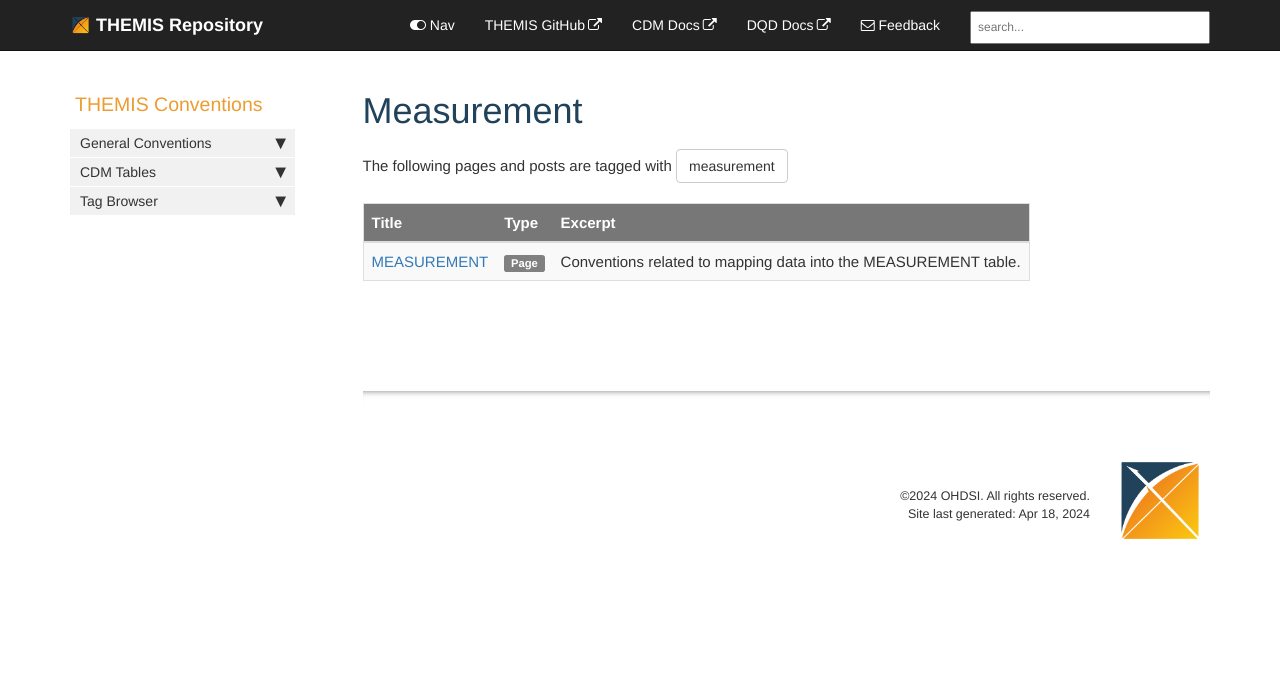
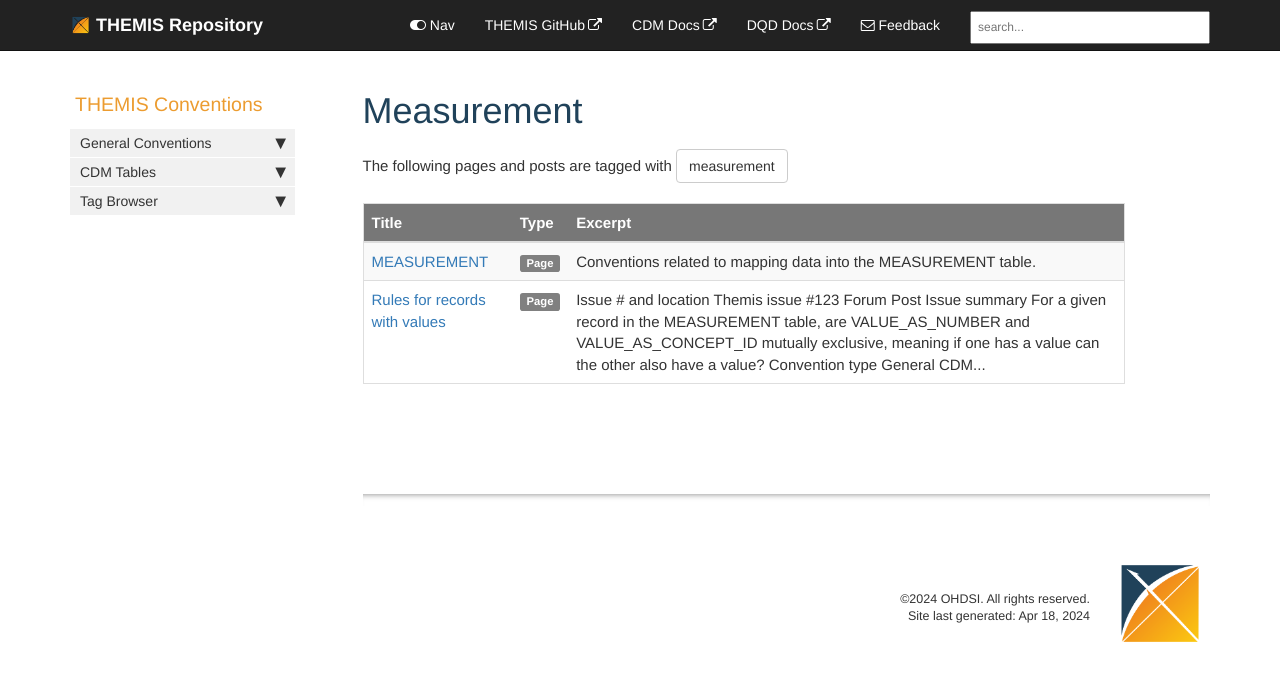
Before and after one commit to OHDSI/Themis, a Jekyll site: the page built from docs/pages/tags/tag_measurement.md, in a window 1280 px wide. Shown: the top 681 px of the page. Built offline with Jekyll 4.4.1, drawn with Linux system fonts in a browser that asks for light colours; comment, search, counter and statistics services are not loaded; part of the change alters nothing that is shown.

Commit message:
records with values
closes #123

```diff
--- a/docs/_data/sidebars/mydoc_sidebar.yml
+++ b/docs/_data/sidebars/mydoc_sidebar.yml
@@ -28,6 +28,10 @@ entries:
 
     - title: Providers with Mulitple Addresses
       url: /multiple_provider_addresses.html
+      output: web, pdf
+
+    - title: Records with values
+      url: /records_with_values.html
       output: web, pdf
 
   - title: CDM Tables
--- /dev/null
+++ b/docs/pages/general_conventions/records_with_values.md
@@ -0,0 +1,56 @@
+---
+title: Rules for records with values
+keywords: measurement, observation, values
+last_updated: April 18, 2024
+tags: [measurement, lab_values, value_as_number, labs]
+sidebar: mydoc_sidebar
+permalink: /records_with_values.html
+---
+
+## Issue # and location
+
+- [Themis issue #123](https://github.com/OHDSI/Themis/issues/123)
+- [Forum Post](https://forums.ohdsi.org/t/measurement-table-are-value-as-concept-id-and-value-as-number-mutually-exclusive/10975)
+
+## Issue summary
+For a given record in the MEASUREMENT table, are VALUE_AS_NUMBER and VALUE_AS_CONCEPT_ID mutually exclusive, meaning if one has a value can the other also have a value?
+
+## Convention type
+General
+
+## CDM table
+`MEASUREMENT`, `OBSERVATION`
+
+## CDM field
+`value_as_number`, `value_as_concept_id`
+
+## Links to issue discussion
+
+- [OHDSI Forums discussion](https://forums.ohdsi.org/t/measurement-table-are-value-as-concept-id-and-value-as-number-mutually-exclusive/10975)
+- [CDM Documentation](https://ohdsi.github.io/CommonDataModel/cdm54.html#measurement)
+- [OHDSI Forums discussion](https://forums.ohdsi.org/t/operator-and-value-concept-id-measurement-table-in-cdm/6662)
+- [Related THEMIS issue](https://github.com/OHDSI/Themis/issues/11)
+
+## Provenance of data
+General
+
+## The ratified convention
+Only records where the source value maps to a CONCEPT_ID in the 'Measurement' domain should be included in this table.
+
+For some MEASUREMENT concepts the result is included in the test. For example, ICD10 CONCEPT_ID [45548980](https://athena.ohdsi.org/search-terms/terms/45548980) ‘Abnormal level of unspecified serum enzyme’ indicates a Measurement and the result (abnormal). In those situations, the CONCEPT_RELATIONSHIP table in addition to the ‘Maps to’ record contains a second record with the RELATIONSHIP_ID set to ‘Maps to value’. In this example, the ‘Maps to’ relationship directs to [4046263](https://athena.ohdsi.org/search-terms/terms/4046263) ‘Enzyme measurement’ as well as a ‘Maps to value’ record to [4135493](https://athena.ohdsi.org/search-terms/terms/4135493) ‘Abnormal’.
+
+If the raw data provides categorial results as well as continuous results for measurements, it is a valid ETL choice to preserve both values. Thus, VALUE_AS_NUMBER and VALUE_AS_CONCEPT_ID are not mutually exclusive. The continuous value should go in the VALUE_AS_NUMBER field and the categorical value should be mapped to a standard concept and put in the VALUE_AS_CONCEPT_ID field. For example, it would be feasible to receive a measurement for a LOINC 8867-4-heart rate from a source system that both indicates that a patient experienced a heart rate of 60 beats per minute and this measurement was considered normal. The 60 can be stored in VALUE_AS_NUMBER, the beats per minute in UNIT_CONCEPT_ID (8541-per minute), and finally the "normal" in VALUE_AS_CONCEPT_ID (4069590-Normal).
+
+It is also not mandatory to have one or both VALUE_AS_NUMBER and VALUE_AS_CONCEPT_ID as it is possible for the result to not be given in the source data. When the result is not known, the MEASUREMENT record represents just the fact that the corresponding measurement was carried out, which in itself is already useful information for some use cases.
+
+## Date of ratification/published
+Sept 24, 2021 (CDM v5.4 release date)
+
+## Downstream implications
+No
+
+## Link to DQD check
+NA
+
+## Related conventions/further information
+NA
```
